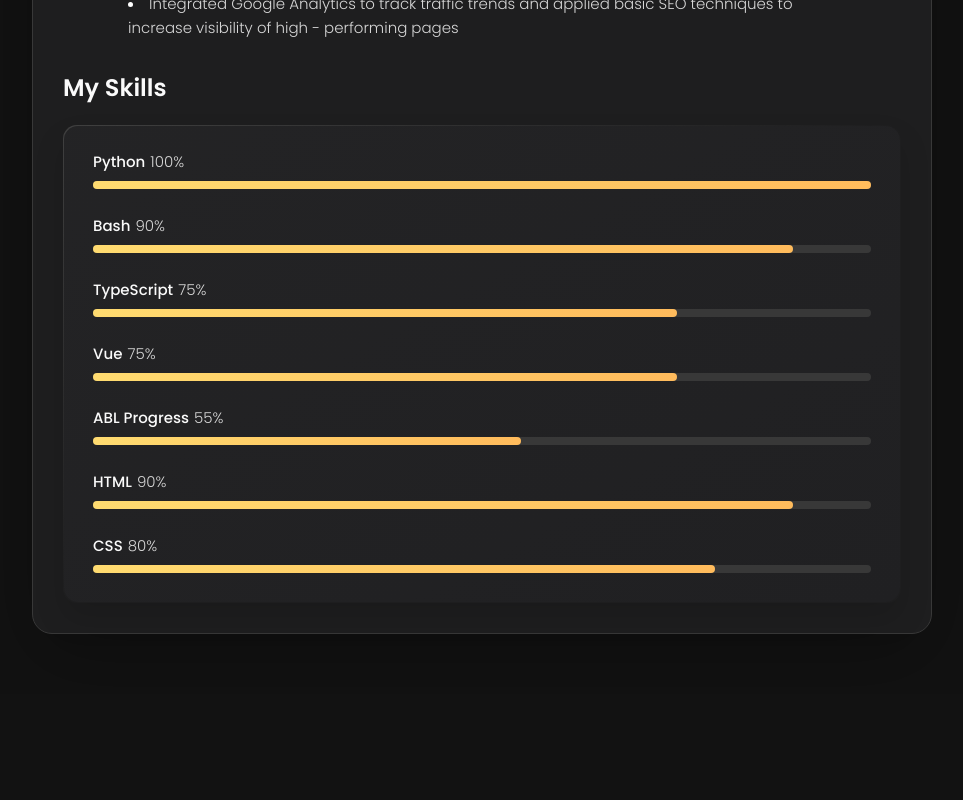
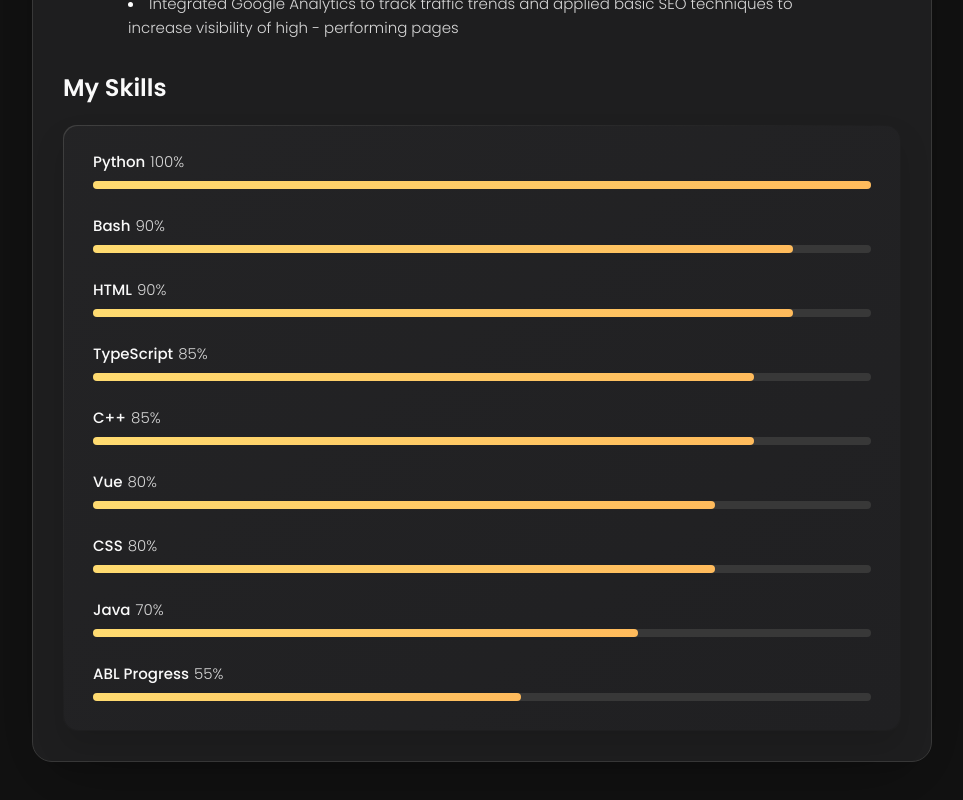
Before and after one commit to kennyhngo/portfolio-v4, a Vue app: page /resume in a window 1280 px wide. Shown: the part 1697-2497 px from the top of the page, without its empty margins (308-1271 px from the left). Before the commit the page ends 2391 px from the top, so only its background shows below. Built offline with nearby package versions, Linux system fonts and the light colour scheme.

Commit message:
Added skills and sort by descending skill level

```diff
--- a/src/components/resume/Skills.vue
+++ b/src/components/resume/Skills.vue
@@ -17,33 +17,14 @@
 
 <script setup lang="ts">
 const skills = [
-  {
-    name: 'Python',
-    level: 100,
-  },
-  {
-    name: 'Bash',
-    level: 90,
-  },
-  {
-    name: 'TypeScript',
-    level: 75,
-  },
-  {
-    name: 'Vue',
-    level: 75,
-  },
-  {
-    name: 'ABL Progress',
-    level: 55,
-  },
-  {
-    name: 'HTML',
-    level: 90,
-  },
-  {
-    name: 'CSS',
-    level: 80,
-  },
-];
+  { name: 'Python', level: 100 },
+  { name: 'Bash', level: 90 },
+  { name: 'TypeScript', level: 85 },
+  { name: 'Vue', level: 80 },
+  { name: 'ABL Progress', level: 55 },
+  { name: 'HTML', level: 90 },
+  { name: 'CSS', level: 80 },
+  { name: 'C++', level: 85 },
+  { name: 'Java', level: 70 },
+].sort((a, b) => b.level - a.level);
 </script>
```
